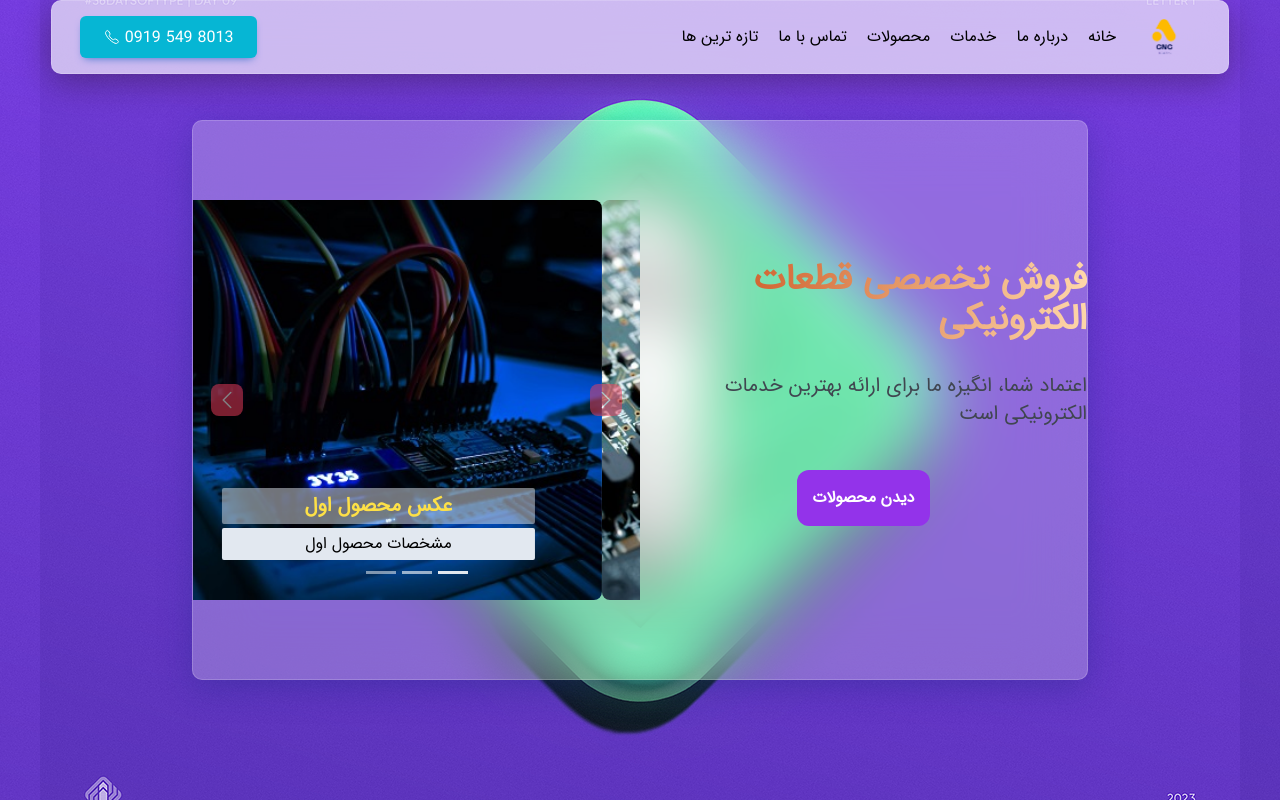
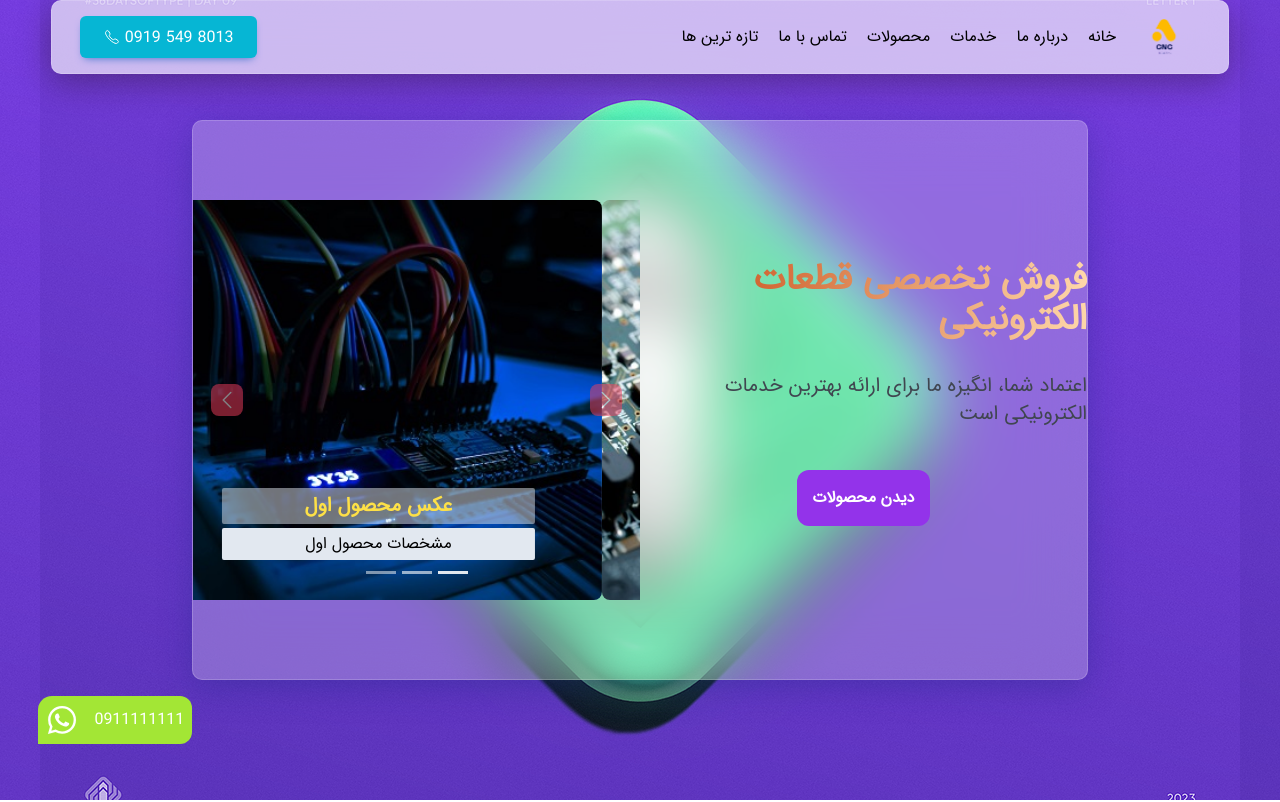
Before and after one commit to Rezaabdollahi7/Electronic-Website, a website: page index.html in a window 1280 px wide. Shown: the top 802 px of the page. Drawn offline with nearby package versions, Linux system fonts and the light colour scheme.

Commit message:
add call us button
add call us button and scripts to show with scroll

```diff
--- a/index.html
+++ b/index.html
@@ -290,6 +290,20 @@
             <span class="text-sm">&copy 2023 CNC.ir all right reserved</span>
         </div>
     </footer>
+    <!-- end of footer -->
+
+
+    <!-- call us absolute button -->
+    <button class="fixed  bottom-[7%] left-[3%] z-80  h-12 border-0 outline-0 text-white bg-lime-400 cursor-pointer p-2 custom-rounded " onclick="topFunction()" id="callUsBtn" title="Go to top">
+       <div class="wrapper flex justify-center items-center">
+           <span class="ml-4">0911111111</span>
+            <ion-icon name="logo-whatsapp" size="large"></ion-icon>
+       </div>
+    </button>
+
+
+
+
 
     <!-- ionicons -->
     <script type="module" src="https://unpkg.com/ionicons@7.1.0/dist/ionicons/ionicons.esm.js"></script>
--- a/public/css/style.css
+++ b/public/css/style.css
@@ -39,3 +39,6 @@ header nav {
     border-radius: 10px;
     border: 1px solid rgba(255, 255, 255, 0.18);
 }
+.custom-rounded{
+    border-radius: 14px 12px 12px 0;
+}
```
Also changed, not shown: public/css/tailwind.css.
